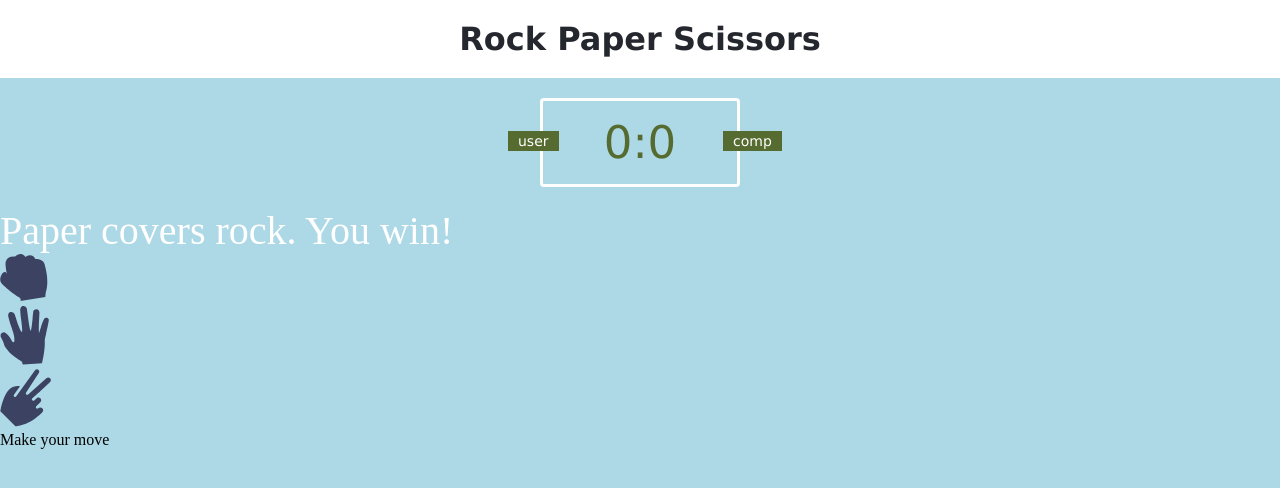
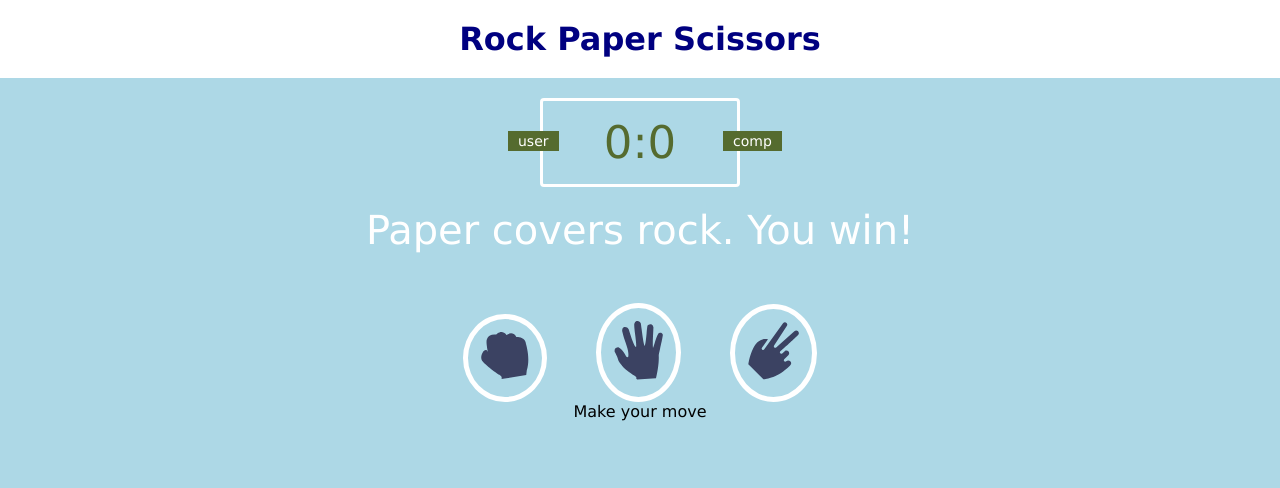
Before and after one commit to MarciaFD/Rock-Paper-Scissors-Project, a plain HTML site: page index.html in a window 1280 px wide. Drawn offline with Linux system fonts and the light colour scheme.

Commit message:
Add styles to players choices

```diff
--- a/assets/css/style.css
+++ b/assets/css/style.css
@@ -2,6 +2,7 @@
     margin: 0;
     padding: 0;
     box-sizing: border-box;
+    font-family: Verdana, Geneva, Tahoma, sans-serif;
 }
 body {
     background-color: lightblue;
@@ -12,9 +13,9 @@ header {
 }
 
 header h1 {
-    color: #24272E;
+    color: navy;
     text-align: center;
-    font-family: Verdana, Geneva, Tahoma, sans-serif;
+
 }
 
 .score-board {
@@ -25,7 +26,6 @@ header h1 {
     width: 200px;
     font-size: 45px;
     padding: 15px 20px;
-    font-family: Verdana, Geneva, Tahoma, sans-serif;
     color: darkolivegreen;
     position: relative;
 
@@ -36,7 +36,7 @@ header h1 {
     color: white;
     font-size: 14px;
     padding: 2px 10px;
-    font-family: Verdana, Geneva, Tahoma, sans-serif;
+
 }
 
 #user-label {
@@ -56,6 +56,24 @@ header h1 {
     color: white;
 }
 
-.result > h1 {
+.result > p {
     text-align: center;
 }
+
+.choices {
+    margin: 50px 0;
+    text-align: center;
+}
+
+.choice {
+    border: 5px solid white;
+    border-radius: 50%;
+    margin: 0 22px;
+    padding: 13px;
+    display: inline-block;
+}
+
+.choice:hoover {
+    cursor: pointer;
+    background: red;
+}
```
